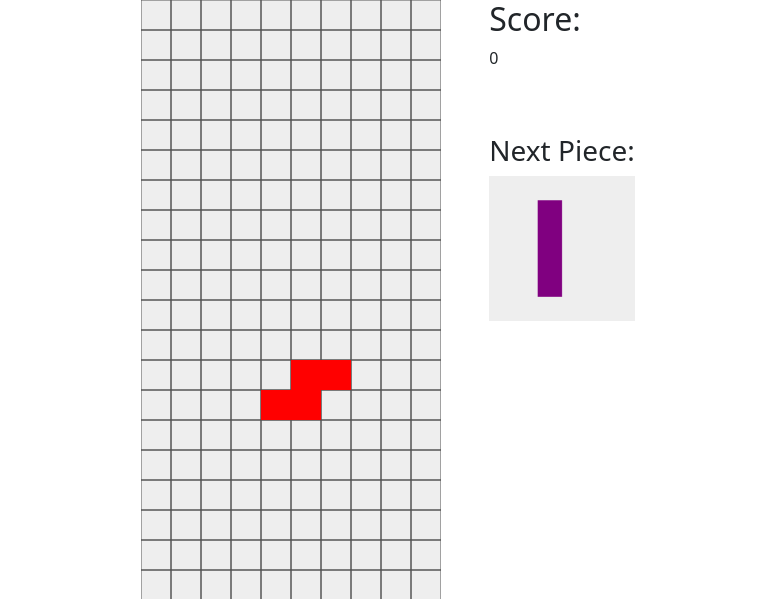
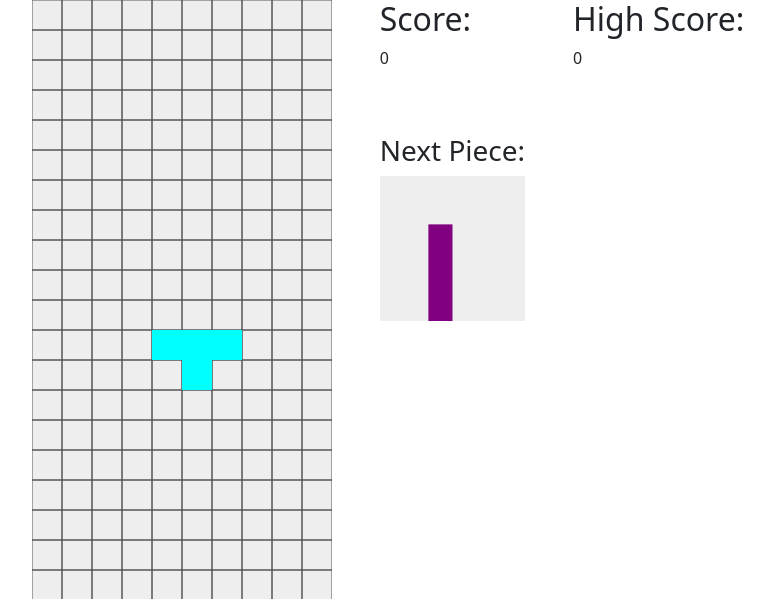
Before and after one commit to Ir0nblast3/Game-Neonumy, a Django app: page / in a window 1280 px wide. Shown: the top 599 px of the page, without its empty margins (252-1025 px from the left). Run offline with Django 5.2, Linux system fonts and the light colour scheme.

Commit message:
Redoing piece randomizer, adding highscore & increasing game velocity

```diff
--- a/game/static/js/game.js
+++ b/game/static/js/game.js
@@ -69,3 +69,20 @@ export function collision(piece) {
 
     return false;
 }
+
+const highScoreElement = document.getElementById("highScore");
+
+export let highScore = Number(localStorage.getItem("highScore")) || 0;
+
+highScoreElement.textContent = highScore;
+
+export function saveHighScore() {
+
+    if (score > highScore){
+
+        highScore = score;
+
+        localStorage.setItem("highScore", highScore);
+        highScoreElement.textContent = highScore;
+    }
+}
--- a/game/static/js/main.js
+++ b/game/static/js/main.js
@@ -1,5 +1,5 @@
 import { ctx, canvas, drawBoard, mergePiece, clearLines } from './board.js';
-import { collision, gameOver, setGameOver, showGameOver } from "./game.js";
+import { collision, gameOver, setGameOver, showGameOver, saveHighScore } from "./game.js";
 import { drawPiece } from './pieces.js';
 import { piece, nextPiece, newPiece, initPieces } from "./piece.js";
 import './player.js';
@@ -37,6 +37,8 @@ export function update() {
                     piece.shape[row][col] === 1 &&
                     piece.y + row < 0
                 ) {
+                    saveHighScore();
+
                     setGameOver(true);
                     showGameOver();
                     return;
--- a/game/static/js/piece.js
+++ b/game/static/js/piece.js
@@ -10,17 +10,31 @@ export class AtualPiece {
         this.shape = PIECES[type];
 
         this.x = 4;
-        this.y = -1;
+        this.y = -2;
     }
 
 }
 
 const types = ["O", "T", "L", "J", "S", "Z", "I"];
+let bag = [];
 
 export let piece = null;
 export let nextPiece = null;
 
+function refillBag() {
+
+    bag = [...types];
+
+    for (let i = bag.length - 1; i > 0; i--) {
+        const j = Math.floor(Math.random() * (i + 1));
+        [bag[i], bag[j]] = [bag[j], bag[i]];
+    }
+}
+
 export function initPieces() {
+
+    refillBag();
+
     nextPiece = createRandomPiece();
     piece = createRandomPiece();
 
@@ -28,8 +42,13 @@ export function initPieces() {
 }
 
 export function createRandomPiece() {
-    const randomType = types[Math.floor(Math.random() * types.length)];
-    return new AtualPiece(randomType);
+    if (bag.length === 0) {
+        refillBag();
+    }
+
+    const type = bag.pop();
+
+    return new AtualPiece(type);
 }
 
 export function newPiece() {
--- a/game/static/js/pieces.js
+++ b/game/static/js/pieces.js
@@ -11,8 +11,8 @@ export const PIECES = {
     ],
 
     T:[
-       [0,1,0],
-       [1,1,1]
+       [1,1,1],
+       [0,1,0]
     ],
 
     L:[
@@ -83,9 +83,8 @@ export function drawNextPiece(nextPiece) {
 
    const shape = nextPiece.shape;
 
-   // centrado (opcional mas recomendado)
    const offsetX = 2;
-   const offsetY = 1;
+   const offsetY = 2;
 
    for (let row = 0; row < shape.length; row++) {
       for (let col = 0; col < shape[row].length; col++) {
--- a/game/templates/index.html
+++ b/game/templates/index.html
@@ -58,6 +58,11 @@
 
     </div>
 
+    <div class="ms-5">
+      <h2>High Score:</h2>
+      <p id="highScore">0</p>
+    </div>
+
     <div id="gameOverScreen" class="hidden">
       <div class="popup">
         <h1>Game Over</h1>
--- a/game/urls.py
+++ b/game/urls.py
@@ -2,5 +2,5 @@ from django.urls import path
 from . import views
 
 urlpatterns = [
-    path('', views.index, name='index'),
+    path("", views.index, name="index"),
 ]
```
Also changed, not shown: game/migrations/0001_initial.py (added), game/migrations/0002_delete_highscore.py (added), game/views.py (line endings or trailing spaces).
